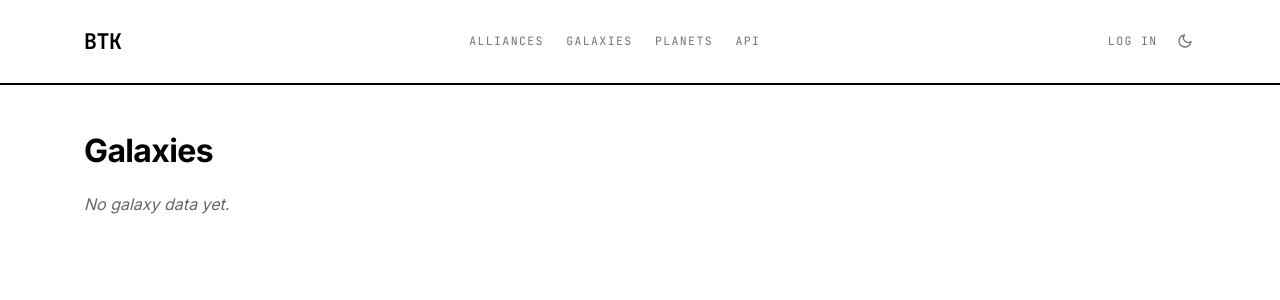
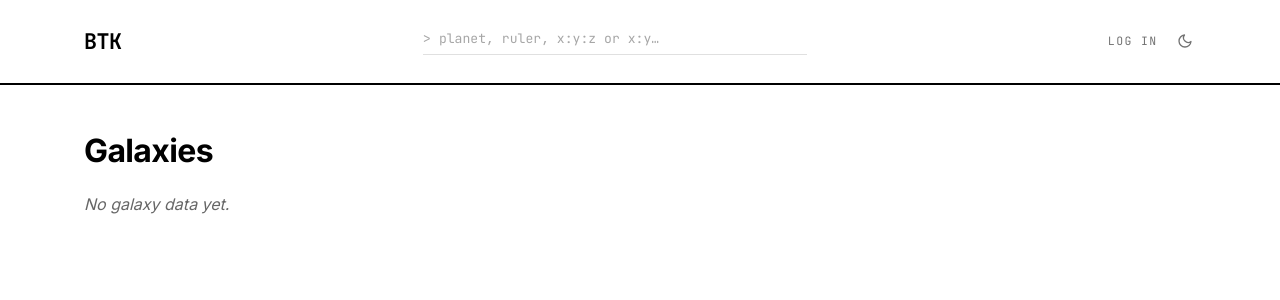
Before and after one commit to Um9i/BTK, a FastAPI app: template btk/api/templates/galaxies_list.html in a window 1280 px wide. Shown: the top 300 px of the page. Run offline with FastAPI, Linux system fonts and the light colour scheme; the template is opened without the code that fills it, so the values that code supplies are empty; parts of the project's set-up code (start-up, migrations or seed data) failed here and were passed over.

Commit message:
feat: header search instead of nav links, require login for JSON API
Replaces the Alliances/Galaxies/Planets/API header links with a compact
search box (same query planets listing already supports: coords, galaxy
coords, or planet/ruler name) -- one input instead of four static links,
consistent with leading the site with what changed rather than a fixed
nav. Also gates the JSON game-data routers (alliances/planets/galaxies/
ships/feed/rounds) behind the same session login the web pages already
use -- it was fully public with no reason to be. /health and /status/game
stay open since they're operational, not game data.

Co-Authored-By: Claude Sonnet 5 <noreply@anthropic.com>
Claude-Session: https://claude.ai/code/session_012xXXKpoJVXbvW9RcKkuTYj

```diff
--- a/btk/api/routers/alliances.py
+++ b/btk/api/routers/alliances.py
@@ -1,9 +1,9 @@
 from asyncpg import Connection
 from fastapi import APIRouter, Depends, HTTPException
 
-from btk.api.deps import db_conn, resolve_round_id, resolve_tick_id
+from btk.api.deps import db_conn, require_user, resolve_round_id, resolve_tick_id
 
-router = APIRouter(prefix="/alliances", tags=["alliances"])
+router = APIRouter(prefix="/alliances", tags=["alliances"], dependencies=[Depends(require_user)])
 
 
 @router.get("")
--- a/btk/api/routers/feed.py
+++ b/btk/api/routers/feed.py
@@ -1,9 +1,9 @@
 from asyncpg import Connection
 from fastapi import APIRouter, Depends
 
-from btk.api.deps import db_conn, resolve_round_id
+from btk.api.deps import db_conn, require_user, resolve_round_id
 
-router = APIRouter(prefix="/feed", tags=["feed"])
+router = APIRouter(prefix="/feed", tags=["feed"], dependencies=[Depends(require_user)])
 
 
 @router.get("")
--- a/btk/api/routers/galaxies.py
+++ b/btk/api/routers/galaxies.py
@@ -1,9 +1,9 @@
 from asyncpg import Connection
 from fastapi import APIRouter, Depends, HTTPException
 
-from btk.api.deps import db_conn, resolve_round_id, resolve_tick_id
+from btk.api.deps import db_conn, require_user, resolve_round_id, resolve_tick_id
 
-router = APIRouter(prefix="/galaxies", tags=["galaxies"])
+router = APIRouter(prefix="/galaxies", tags=["galaxies"], dependencies=[Depends(require_user)])
 
 
 @router.get("")
--- a/btk/api/routers/planets.py
+++ b/btk/api/routers/planets.py
@@ -1,9 +1,9 @@
 from asyncpg import Connection
 from fastapi import APIRouter, Depends, HTTPException
 
-from btk.api.deps import db_conn, resolve_round_id, resolve_tick_id
+from btk.api.deps import db_conn, require_user, resolve_round_id, resolve_tick_id
 
-router = APIRouter(prefix="/planets", tags=["planets"])
+router = APIRouter(prefix="/planets", tags=["planets"], dependencies=[Depends(require_user)])
 
 
 @router.get("")
--- a/btk/api/routers/rounds.py
+++ b/btk/api/routers/rounds.py
@@ -1,10 +1,10 @@
 from asyncpg import Connection
 from fastapi import APIRouter, Depends, HTTPException
 
-from btk.api.deps import db_conn, resolve_round_id
+from btk.api.deps import db_conn, require_user, resolve_round_id
 from btk.models.schemas import Round
 
-router = APIRouter(prefix="/rounds", tags=["rounds"])
+router = APIRouter(prefix="/rounds", tags=["rounds"], dependencies=[Depends(require_user)])
 
 
 @router.get("", response_model=list[Round])
--- a/btk/api/routers/ships.py
+++ b/btk/api/routers/ships.py
@@ -1,9 +1,9 @@
 from asyncpg import Connection
 from fastapi import APIRouter, Depends
 
-from btk.api.deps import db_conn
+from btk.api.deps import db_conn, require_user
 
-router = APIRouter(prefix="/ships", tags=["ships"])
+router = APIRouter(prefix="/ships", tags=["ships"], dependencies=[Depends(require_user)])
 
 
 @router.get("")
--- a/btk/api/static/style.css
+++ b/btk/api/static/style.css
@@ -97,17 +97,49 @@ header.mission-bar {
     opacity: 0.7;
 }
 
-/* Two independent groups so mobile can reflow them separately: nav-links
-   (the actual page nav) drops to its own full-width row, while nav-controls
-   (identity/theme -- who you are, not where you are) stays put next to the
-   wordmark. See the responsive section for the mobile layout. */
-.nav-links, .nav-controls {
+/* header-search (in place of a page-nav link list -- alliances/galaxies/
+   planets are all one query away, see .search-form on /web/planets) and
+   nav-controls (identity/theme -- who you are, not where you are) reflow
+   independently on mobile; see the responsive section. */
+.header-search {
     display: flex;
     align-items: center;
-    gap: 1.4rem;
+    gap: 0.5rem;
+    flex: 1;
+    min-width: 12rem;
+    max-width: 24rem;
+    border-bottom: 1px solid var(--line);
+    padding-bottom: 0.3rem;
+}
+
+.header-search .prompt {
+    font-family: var(--font-data);
+    color: var(--fg-faint);
+    font-size: 0.85rem;
+}
+
+.header-search input {
+    flex: 1;
+    min-width: 0;
+    background: transparent;
+    border: none;
+    color: var(--fg);
+    padding: 0.15rem 0;
+    font-family: var(--font-data);
+    font-size: 0.82rem;
+}
+
+.header-search input:focus {
+    outline: none;
+}
+
+.header-search input::placeholder {
+    color: var(--fg-faint);
 }
 
 .nav-controls {
+    display: flex;
+    align-items: center;
     gap: 1rem;
 }
 
@@ -934,18 +966,16 @@ tr.unclaimed td a {
     }
 
     /* nav-controls (identity/theme) stays on row one next to the wordmark;
-       nav-links (the actual page nav) drops to a full-width second row,
-       spaced edge to edge like a tab bar -- two short rows instead of one
-       row that has to fit everything at once. */
+       header-search drops to a full-width second row -- two short rows
+       instead of one row that has to fit everything at once. */
     .nav-controls {
         order: 1;
     }
 
-    .nav-links {
+    .header-search {
         order: 2;
         width: 100%;
-        justify-content: space-between;
-        gap: 0.5rem;
+        max-width: none;
     }
 
     h1 {
--- a/btk/api/templates/base.html
+++ b/btk/api/templates/base.html
@@ -21,12 +21,10 @@
     <header class="mission-bar">
         <div class="mission-bar-inner">
             <a class="wordmark" href="/">BTK</a>
-            <nav class="nav-links">
-                <a class="nav-link{% if request.url.path.startswith('/web/alliances') %} active{% endif %}" href="/web/alliances">Alliances</a>
-                <a class="nav-link{% if request.url.path.startswith('/web/galaxies') %} active{% endif %}" href="/web/galaxies">Galaxies</a>
-                <a class="nav-link{% if request.url.path.startswith('/web/planets') %} active{% endif %}" href="/web/planets">Planets</a>
-                <a class="nav-link" href="/docs">API</a>
-            </nav>
+            <form class="header-search" method="get" action="/web/planets">
+                <span class="prompt">&gt;</span>
+                <input type="text" name="q" placeholder="planet, ruler, x:y:z or x:y&hellip;" autocomplete="off">
+            </form>
             <div class="nav-controls">
                 {% if user %}
                 <span class="account">
```
Also changed, not shown: btk/api/deps.py (+9 -0 lines).
